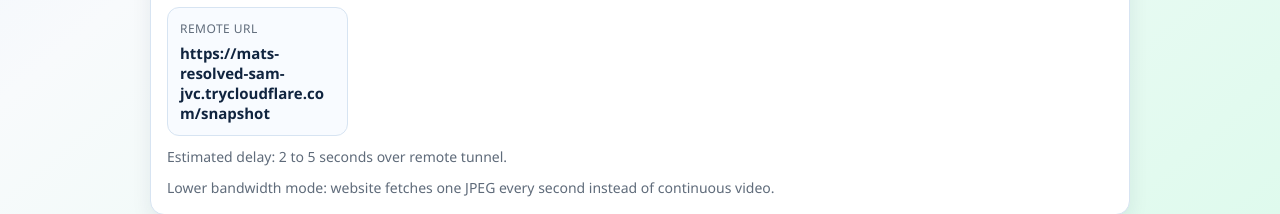
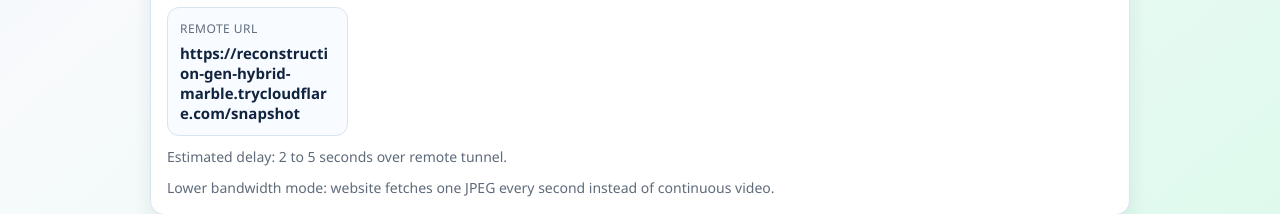
Before and after one commit to Jagatees/Edge-SenseFall, a plain HTML site: page public/index.html in a window 1280 px wide. Shown: the part 1126-1340 px from the top of the page. Drawn offline with nearby package versions, Linux system fonts and the light colour scheme; no server answers.

Commit message:
Update snapshot endpoint to latest tunnel URL

```diff
--- a/public/index.html
+++ b/public/index.html
@@ -143,7 +143,7 @@
         </div>
         <div class="metaItem">
           <div class="metaLabel">Remote URL</div>
-          <div class="metaValue" id="streamUrl">https://mats-resolved-sam-jvc.trycloudflare.com/snapshot</div>
+          <div class="metaValue" id="streamUrl">https://reconstruction-gen-hybrid-marble.trycloudflare.com/snapshot</div>
         </div>
       </div>
       <p class="note" id="cameraDelayNote">Estimated delay: 2 to 5 seconds over remote tunnel.</p>
@@ -180,7 +180,7 @@
   <script src="https://cdn.jsdelivr.net/npm/chart.js"></script>
   <script>
     const estimatedDelaySeconds = { min: 2, max: 5 };
-    const tunnelBaseUrl = 'https://mats-resolved-sam-jvc.trycloudflare.com';
+    const tunnelBaseUrl = 'https://reconstruction-gen-hybrid-marble.trycloudflare.com';
     const snapshotUrl = `${tunnelBaseUrl}/snapshot`;
     const snapshotIntervalMs = 1000;
     const FALL_THRESHOLD = 0.7;
```
